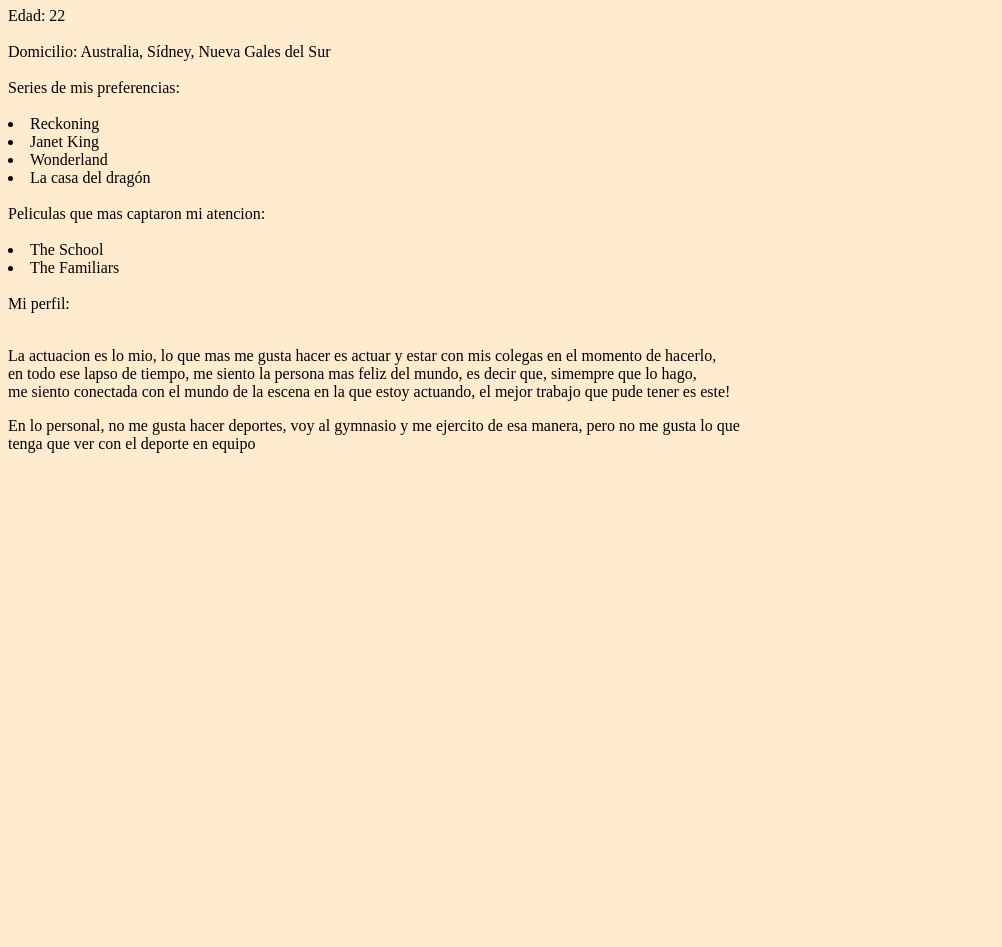
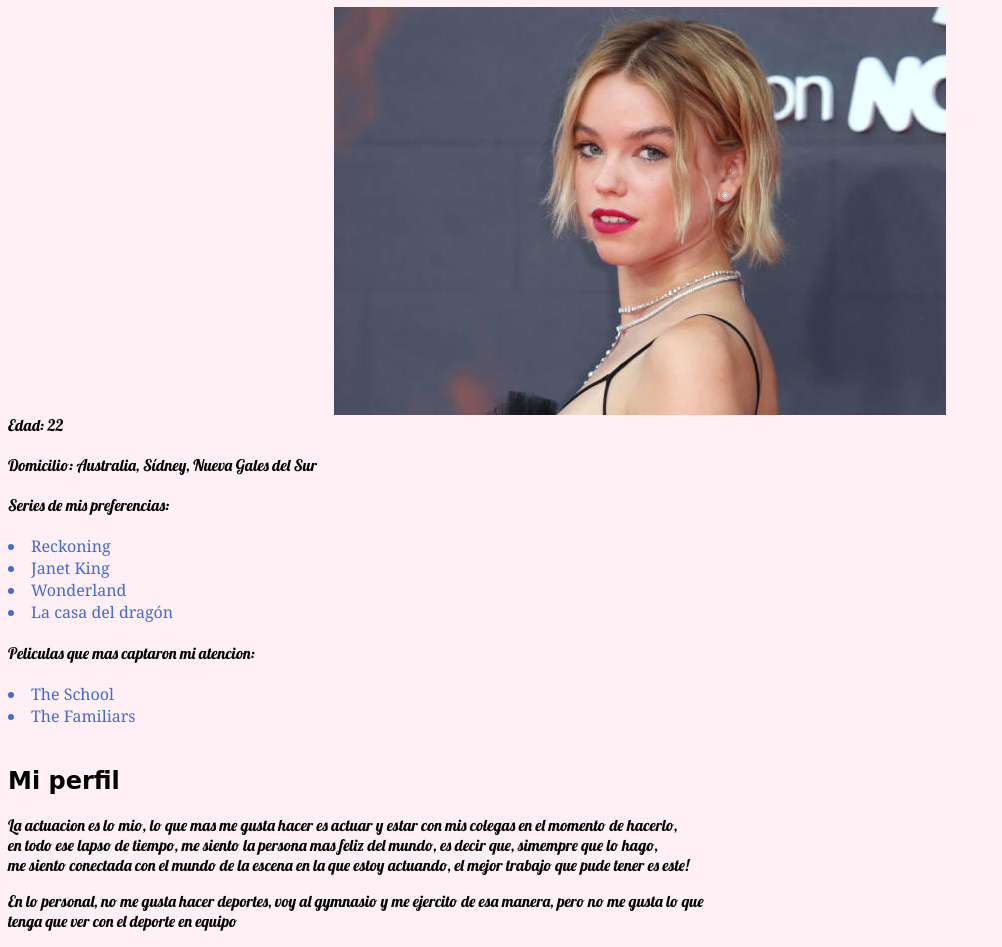
Before and after one commit to luzmi05/GIT-2-, a plain HTML site: page index.html in a window 1280 px wide. Shown: the part 73-1020 px from the top of the page, without its empty margins (0-1002 px from the left). Before the commit the page ends 800 px from the top, so only its background shows below. Drawn offline with Linux system fonts and the light colour scheme; files that its build step writes are made by us from their sources; a web font is replaced by a local one.

Commit message:
archivo html que modifique

```diff
--- a/index.html
+++ b/index.html
@@ -5,13 +5,15 @@
     <meta http-equiv="X-UA-Compatible" content="IE=edge">
     <meta name="viewport" content="width=device-width, initial-scale=1.0">
     <title>Cv Milly</title>
-    <link rel="stylesheet" href="../unite-3/style.css">
+    <link rel="stylesheet" href="../Dip-web/style.css">
 </head>
+<link rel="preconnect" href="https://fonts.googleapis.com">
 <link href="https://fonts.googleapis.com/css2?family=Lobster&family=Ms+Madi&family=Press+Start+2P&family=Titan+One&display=swap" rel="stylesheet">
+<link rel="preconnect" href="https://fonts.googleapis.com">
 
 <body>
     <h1 align="center">Milly Alcock</h1>
-    <img src="../unite-3/Milly_Alcock.jpg" alt="">
+    <img src="../Milly_Alcock.jpg" alt="">
 
 <div id="main">
 
@@ -26,12 +28,12 @@
 <li>Wonderland</li>
 <li> La casa del dragón </li> <br>
 
-<div>Peliculas que mas captaron mi atencion:</div> <br>
+<div class="Pelis">Peliculas que mas captaron mi atencion:</div> <br>
 
 <li>The School </li>
 <li>The Familiars</li> <br>
 
-<div>Mi perfil:</div> <br>
+ <h2>Mi perfil </h2>
 <p>La actuacion es lo mio, lo que mas me gusta hacer es actuar y
 estar con mis colegas en el momento de hacerlo, <br>
 en todo ese lapso de tiempo, me siento la persona mas feliz del mundo, es decir que,
--- a/style.css
+++ b/style.css
@@ -1,8 +1,20 @@
 body{
-    background-color: blanchedalmond;
+    background-color: lavenderblush;
     font-family: 'Times New Roman', Times, serif;
 }
 img{
     display: block;
     margin: 0px auto;
 }
+li{
+    color:royalblue;
+    font-family: Cambria, Cochin, Georgia, Times, 'Times New Roman', serif;
+}
+div{
+    color: black;
+    font-family: 'Lobster', cursive;
+}
+h2{
+    font-family: 'Ms Madi', cursive;
+
+}
```
Also changed, not shown: Milly_Alcock.jpg (added).
